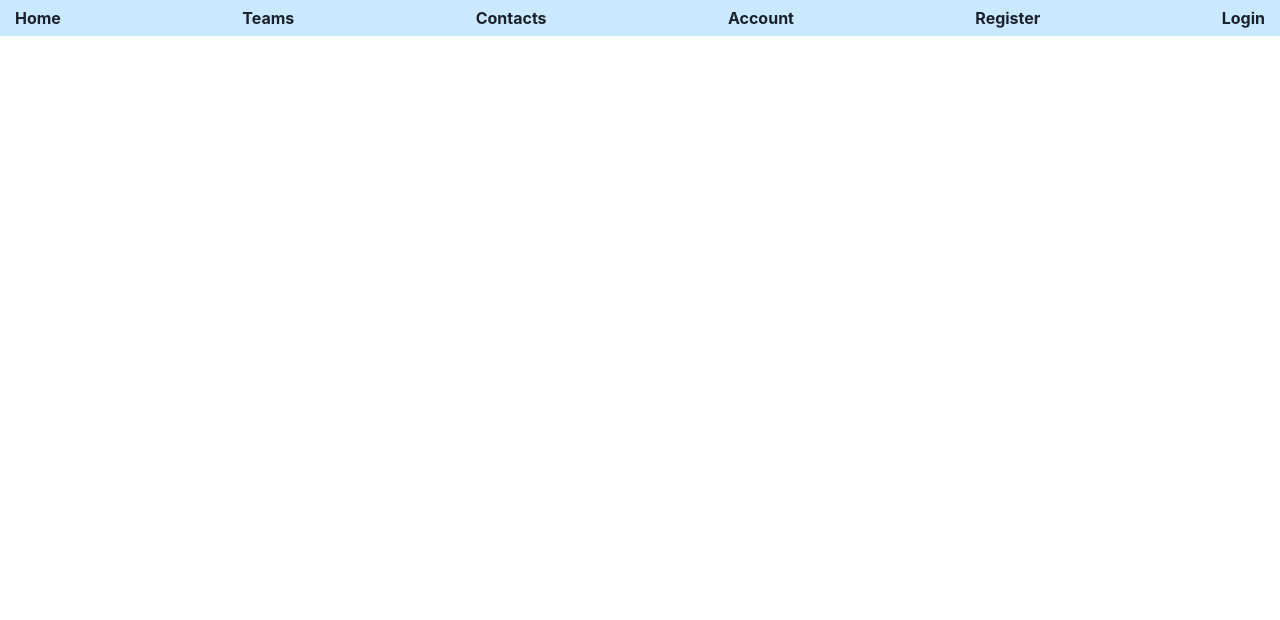
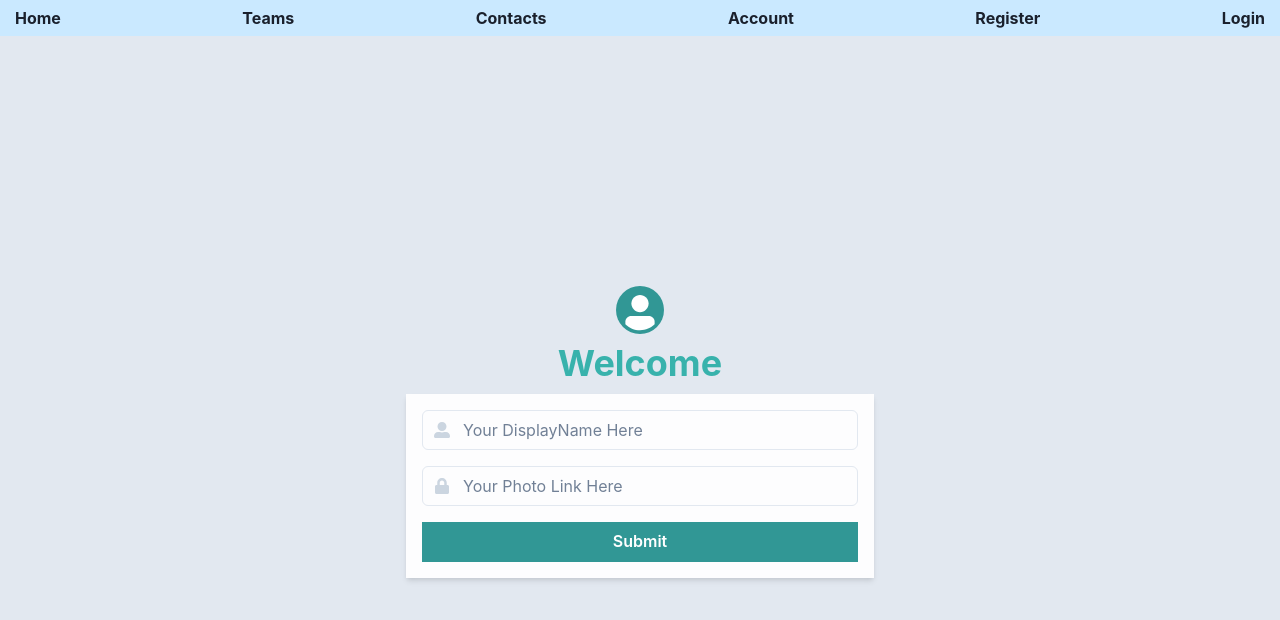
Before and after one commit to mikey712712/Project3forreal, a React (Vite) app: page /userSettings in a window 1280 px wide. Shown: the top 620 px of the page. Built offline with nearby package versions, Linux system fonts and the light colour scheme.

Commit message:
added username updated + username now in chat

```diff
--- a/src/App.jsx
+++ b/src/App.jsx
@@ -14,6 +14,7 @@ import { ButtonGroup, ChakraProvider, Heading } from "@chakra-ui/react"
 import { Routes, Route, BrowserRouter } from "react-router-dom"
 
 import { getAuth } from "firebase/auth"
+import UserSettings from "./components/UserSettings"
 const firebaseConfig = {
 	apiKey: "AIzaSyCHBoIUdJzDREqZYtpdv3do6YzfEJ8aJM4",
 	authDomain: "project-3---the-boys.firebaseapp.com",
@@ -40,6 +41,7 @@ function App() {
 						<Route path="/" element={<VideoPage />} />
 						<Route path="/register" element={<Register />} />
 						<Route path="/login" element={<Login />} />
+						<Route path="/userSettings" element={<UserSettings />} />
 					</Routes>
 				</div>
 			</BrowserRouter>
--- a/src/components/Header.jsx
+++ b/src/components/Header.jsx
@@ -16,7 +16,7 @@ export default function Header() {
 			<Link to="/">Home</Link>
 			<a href="">Teams</a>
 			<a href="">Contacts</a>
-			<a href="">Account</a>
+			<Link to="/userSettings">Account</Link>
 			<Link to="/register">Register</Link>
 			<Link to="/login">Login</Link>
 		</Flex>
--- a/src/components/Message.jsx
+++ b/src/components/Message.jsx
@@ -1,7 +1,7 @@
-export default function Message({message,id}) {
-
-    return (
-        <p>{message}</p>
-    )
-
-    }
+export default function Message({ message, author }) {
+	return (
+		<p>
+			{author} : {message}
+		</p>
+	)
+}
--- a/src/components/MessageList.jsx
+++ b/src/components/MessageList.jsx
@@ -1,41 +1,31 @@
 import Message from "./Message"
-import {onValue, ref} from 'firebase/database'
+import { onValue, ref } from "firebase/database"
 import { RealTimeDB } from "../App"
-import {useEffect,useState} from 'react'
-export default function MessageList({roomNumber}) {
-
+import { useEffect, useState } from "react"
+export default function MessageList({ roomNumber }) {
 	let messagesToRender = []
 	const link = `chat/${roomNumber}`
-    const [messages,setMessages]= useState([])
+	const [messages, setMessages] = useState([])
 
 	useEffect(() => {
-        const query = ref(RealTimeDB, link);
+		const query = ref(RealTimeDB, link)
 		return onValue(query, (snapshot) => {
-          const data = snapshot.val();
+			const data = snapshot.val()
 
 			if (snapshot.exists()) {
 				let newMessageList = []
-            for(let prop in data){
-                newMessageList.push({"key": prop,
-                "message": data[prop].message
-                })
-
+				for (let prop in data) {
+					newMessageList.push({ key: prop, message: data[prop].message, userName: data[prop].username })
 				}
-
-
-
+				console.log(newMessageList)
 				setMessages(newMessageList)
 			}
-        });
-      }, []);
+		})
+	}, [])
 
-
-	messagesToRender = messages.map((msg)=> {
-        return <Message key = {msg.key} message = {msg.message}></Message>
+	messagesToRender = messages.map((msg) => {
+		return <Message key={msg.key} message={msg.message} author={msg.userName}></Message>
 	})
-    return (
-        <div className = "MessageList">
-            {messagesToRender}
-        </div>
-    )
+	console.log("messages", messagesToRender)
+	return <div className="MessageList">{messagesToRender}</div>
 }
--- a/src/components/SubmitChatButton.jsx
+++ b/src/components/SubmitChatButton.jsx
@@ -1,16 +1,26 @@
-import {useState} from 'react'
-import {writeChatMessage} from '../functions/FirebaseRTDB'
-export default  function SubmitChatButton() {
-    const [formValue,setFormValue] = useState("")
-    const sendMessage = async(e)=> {
-      e.preventDefault()
-        writeChatMessage('Dylan',formValue,"1234")
-        setFormValue('')
-    }
-    return (
-        <form onSubmit = {sendMessage}>
-            <input value = {formValue} onChange = {(e) => setFormValue(e.target.value)} />
-            <button type = "submit">Chat </button>
-        </form>
-    )
+import { useState } from "react"
+import { writeChatMessage } from "../functions/FirebaseRTDB"
+import { auth } from "../App"
+import { onAuthStateChanged } from "firebase/auth"
+export default function SubmitChatButton() {
+	onAuthStateChanged(auth, (user) => {
+		if (user) {
+			console.log(user)
+		} else {
+			console.log("nope")
+		}
+	})
+	const user = auth.currentUser
+	const [formValue, setFormValue] = useState("")
+	const sendMessage = async (e) => {
+		e.preventDefault()
+		writeChatMessage(user.providerData[0].displayName, formValue, "1234")
+		setFormValue("")
+	}
+	return (
+		<form onSubmit={sendMessage}>
+			<input value={formValue} onChange={(e) => setFormValue(e.target.value)} />
+			<button type="submit">Chat </button>
+		</form>
+	)
 }
--- /dev/null
+++ b/src/components/UserSettings.jsx
@@ -0,0 +1,82 @@
+import { useState } from "react"
+import {
+	Flex,
+	Heading,
+	Input,
+	Button,
+	InputGroup,
+	Stack,
+	InputLeftElement,
+	chakra,
+	Box,
+	Link,
+	Avatar,
+	FormControl,
+	FormHelperText,
+	InputRightElement,
+} from "@chakra-ui/react"
+import { FaUserAlt, FaLock } from "react-icons/fa"
+import { updateProfile } from "firebase/auth"
+import { auth } from "../App"
+import { useNavigate } from "react-router-dom"
+const CFaUserAlt = chakra(FaUserAlt)
+const CFaLock = chakra(FaLock)
+
+export default function UserSettings() {
+	const navigate = useNavigate()
+	const [showPassword, setShowPassword] = useState(false)
+	const [formValue, setFormValue] = useState({})
+	const [fields, setFields] = useState({})
+	const handleShowClick = () => setShowPassword(!showPassword)
+	const onType = (event) => {
+		const { name, value } = event.target
+		setFields({ ...fields, [name]: value })
+	}
+	const onProfileUpdate = (event) => {
+		event.preventDefault()
+		setFormValue(fields)
+		updateProfile(auth.currentUser, {
+			displayName: fields.displayName,
+			photoURL: fields.photoURL,
+		})
+			.then(() => {
+				// Profile Updated
+				console.log("profile updated")
+			})
+			.catch((error) => {
+				const errorCode = error.code
+				const errorMessage = error.message
+				console.log(errorCode, errorMessage)
+			})
+	}
+
+	return (
+		<Flex flexDirection="column" width="100wh" height="100vh" backgroundColor="gray.200" justifyContent="center" alignItems="center">
+			<Stack flexDir="column" mb="2" justifyContent="center" alignItems="center">
+				<Avatar bg="teal.500" />
+				<Heading color="teal.400">Welcome</Heading>
+				<Box minW={{ base: "90%", md: "468px" }}>
+					<form onSubmit={onProfileUpdate}>
+						<Stack spacing={4} p="1rem" backgroundColor="whiteAlpha.900" boxShadow="md">
+							<FormControl>
+								<InputGroup>
+									<InputLeftElement pointerEvents="none" children={<CFaUserAlt color="gray.300" />} />
+									<Input type="text" name="displayName" placeholder="Your DisplayName Here" onChange={onType} />
+								</InputGroup>
+							</FormControl>
+							<FormControl>
+								<InputGroup>
+									<InputLeftElement pointerEvents="none" color="gray.300" children={<CFaLock color="gray.300" />} />
+									<Input type="text" name="photoURL" placeholder="Your Photo Link Here" onChange={onType} />
+								</InputGroup>
+							</FormControl>
+							<Button borderRadius={0} type="submit" variant="solid" colorScheme="teal" width="full">
+								Submit
+							</Button>
+						</Stack>
+					</form>
+				</Box>
+			</Stack>
+		</Flex>
+	)
+}
```
Lines whose indentation alone changed are shown as unchanged.
